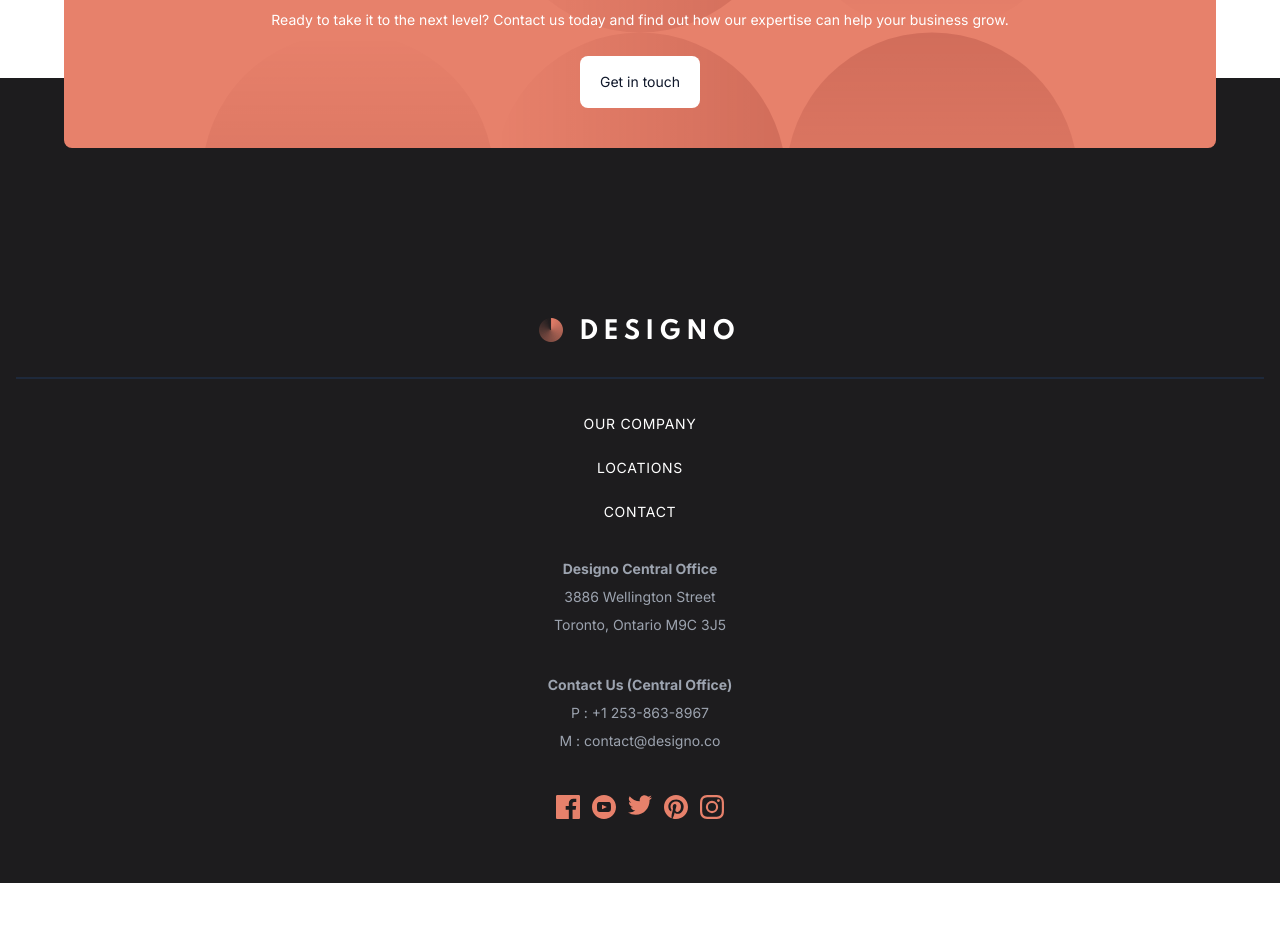
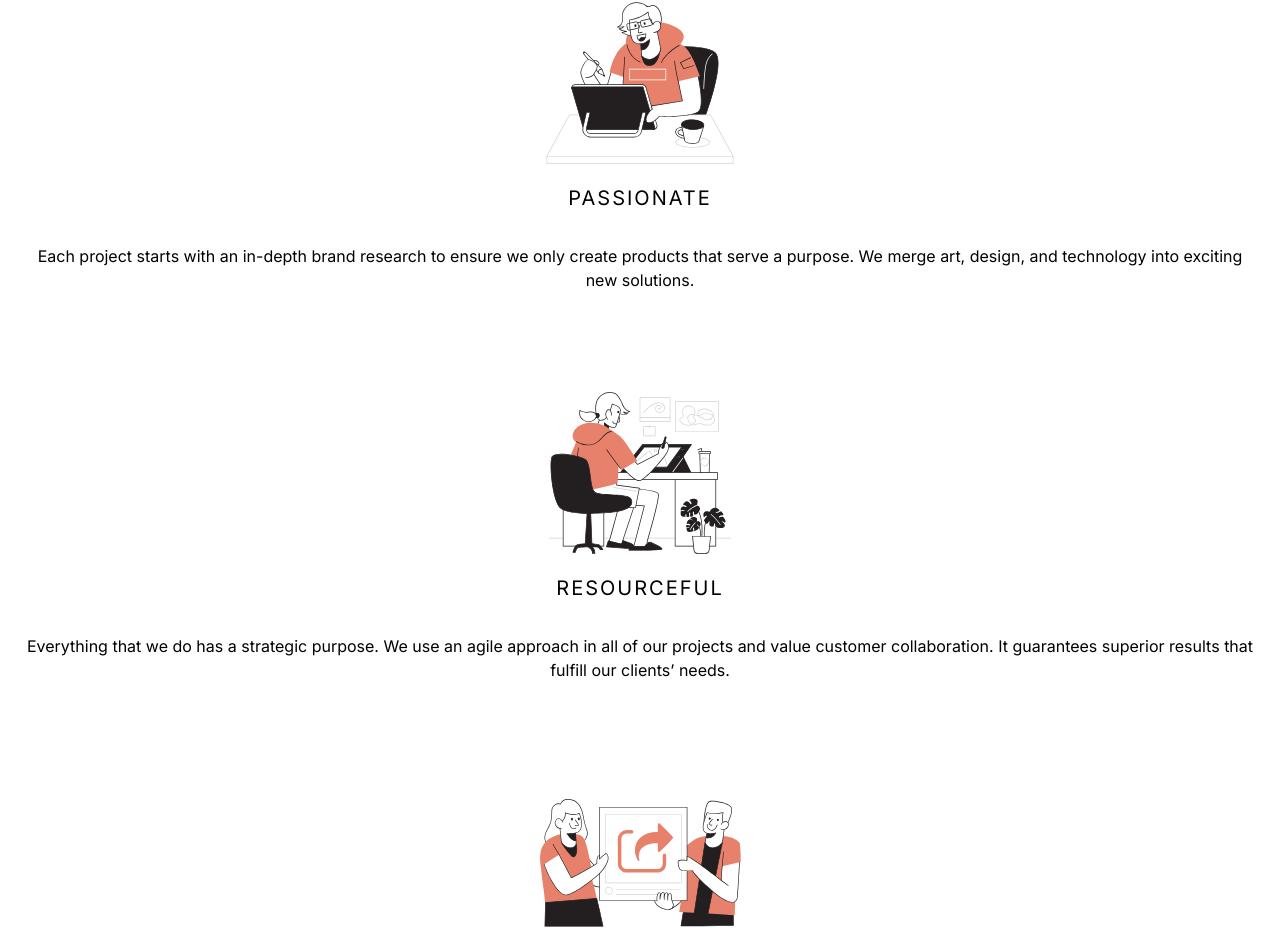
Before and after one commit to waldekglaz/designo, a Next.js app: page / in a window 1280 px wide. Shown: the part 1689-2641 px from the top of the page. Before the commit the page ends 2572 px from the top, so only its background shows below. Built offline with nearby package versions, Linux system fonts and the light colour scheme.

Commit message:
IllustradedCard on Home page

```diff
--- a/src/app/page.tsx
+++ b/src/app/page.tsx
@@ -2,12 +2,13 @@ import Image from "next/image";
 import Hero from "@/components/Hero/Hero";
 import ProjectsCard from "@/components/ProjectsCard/ProjectsCard";
 import { projectItems } from "@/constants/const";
+import IllustratedCard from "@/components/IllustratedCard/IllustratedCard";
 
 export default function Home() {
   return (
     <>
       <Hero />
-      <section className="pt-28 pb-48 px-4">
+      <section className="pt-28  px-4 mb-28">
         {projectItems.map((item) => (
           <ProjectsCard
             title={item.name}
@@ -17,6 +18,26 @@ export default function Home() {
           />
         ))}
       </section>
+      <section className="pb-48">
+        <IllustratedCard
+          src="/assets/home/desktop/illustration-passionate.svg"
+          title="passionate"
+          text="Each project starts with an in-depth brand research to ensure we only create products that serve a purpose. We merge art, design, and technology into exciting new solutions."
+          alt="Illustration of a person working on a laptop"
+        />
+        <IllustratedCard
+          src="/assets/home/desktop/illustration-resourceful.svg"
+          title="resourceful"
+          text="Everything that we do has a strategic purpose. We use an agile approach in all of our projects and value customer collaboration. It guarantees superior results that fulfill our clients’ needs."
+          alt="Illustration of a person working on a laptop"
+        />
+        <IllustratedCard
+          src="/assets/home/desktop/illustration-friendly.svg"
+          title="friendly"
+          text="We are a group of enthusiastic folks who know how to put people first. Our success depends on our customers, and we strive to give them the best experience a company can provide."
+          alt="Illustration of a person working on a laptop"
+        />
+      </section>
     </>
   );
 }
--- /dev/null
+++ b/src/components/IllustratedCard/IllustratedCard.tsx
@@ -0,0 +1,32 @@
+import React from "react";
+import Image from "next/image";
+import Link from "next/link";
+
+interface IllustratedCardProps {
+  src: string;
+  alt: string;
+  title: string;
+  text: string;
+  btn?: boolean;
+  link?: string | React.AnchorHTMLAttributes<HTMLAnchorElement>;
+}
+
+const IllustratedCard = ({
+  src,
+  alt,
+  title,
+  text,
+  btn,
+  link = "", // Provide a default value for the link prop
+}: IllustratedCardProps) => {
+  return (
+    <div className="flex flex-col items-center text-center px-6 mb-20">
+      <Image src={src} width={202} height={202} alt={alt} />
+      <h2 className="text-xl uppercase tracking-widest mb-8">{title}</h2>
+      <p>{text}</p>
+      {btn && <Link href={link}>Learn More</Link>}
+    </div>
+  );
+};
+
+export default IllustratedCard;
```
